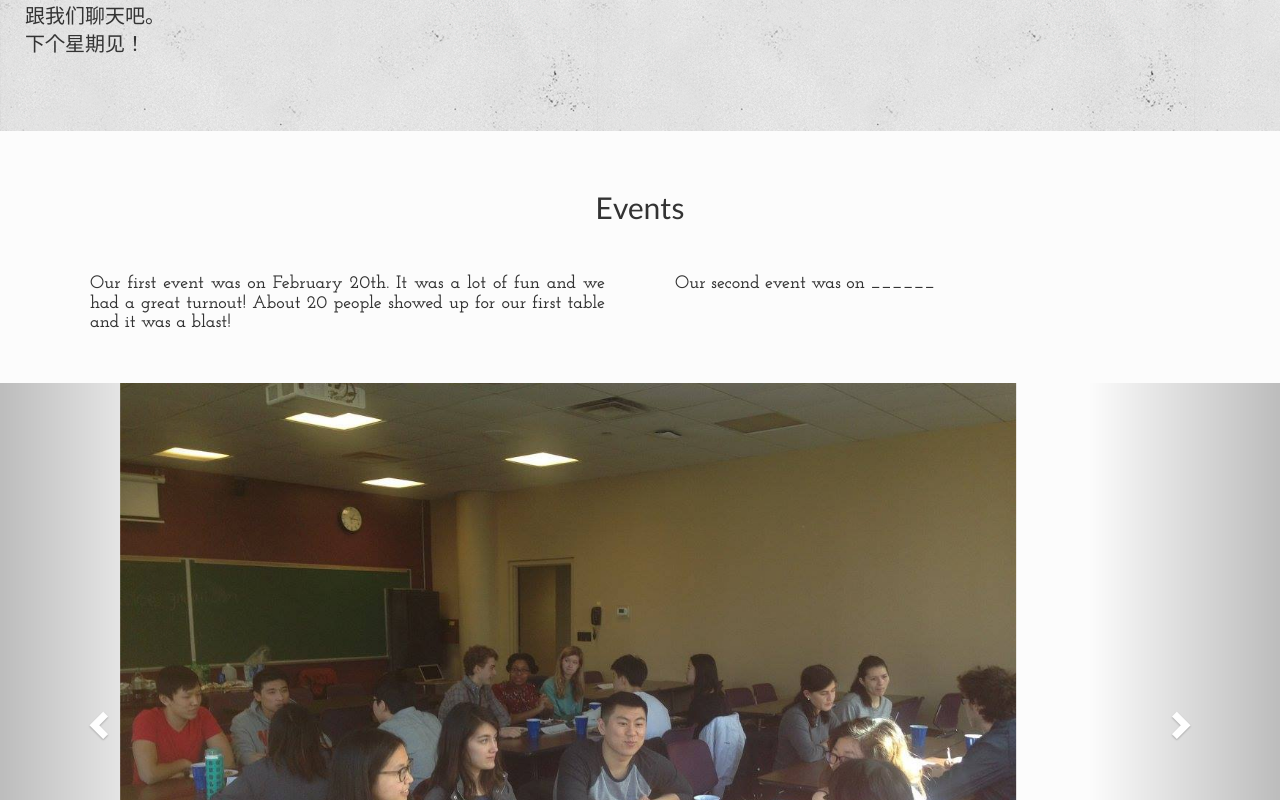
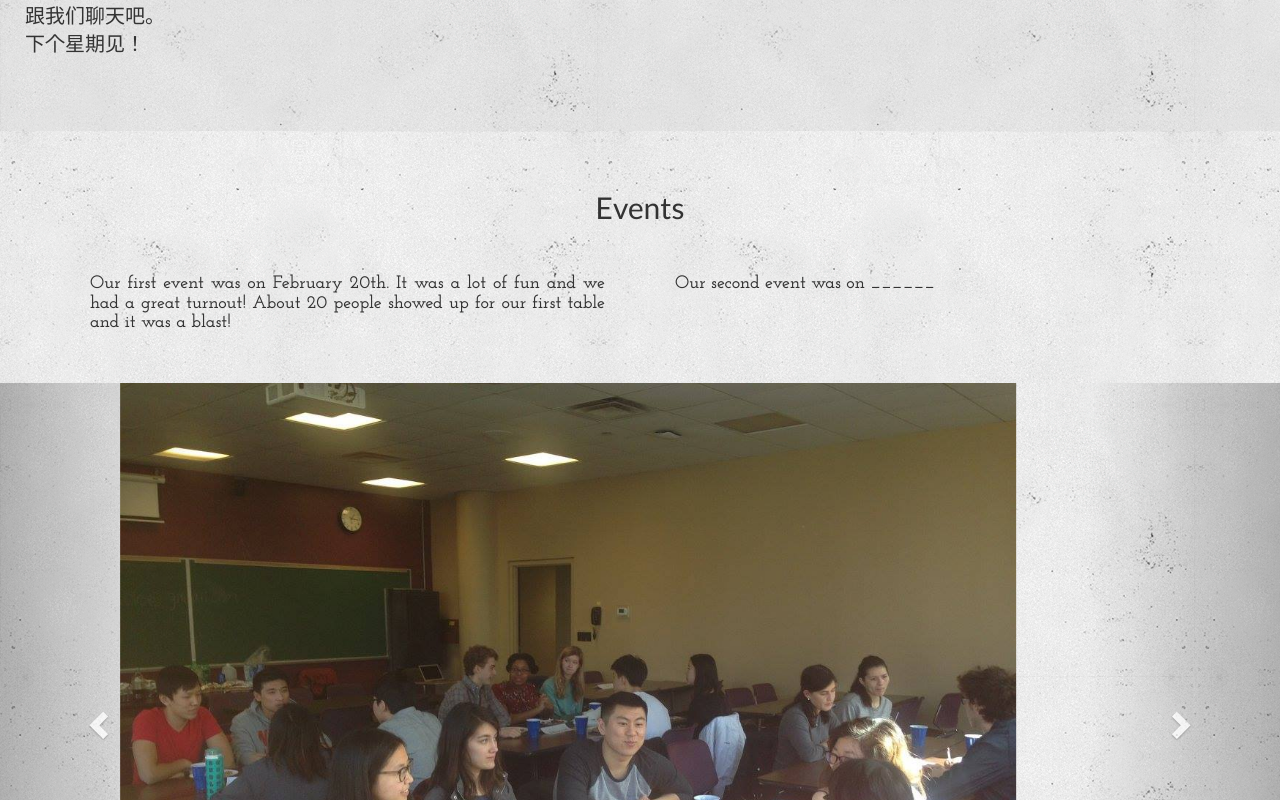
Before and after one commit to clwang28/neuchanguagetable.github.io, a plain HTML site: page index.html in a window 1280 px wide. Shown: the part 1200-2000 px from the top of the page. Drawn offline with nearby package versions, Linux system fonts and the light colour scheme.

Commit message:
omg these textures ><

```diff
--- a/style.css
+++ b/style.css
@@ -41,6 +41,7 @@
 }
 
 .center {
+    background: url(nobgtexture.png);
     background-color: rgb(252, 252, 252);
     padding-top: 40px;
     padding-bottom: 40px;
```
